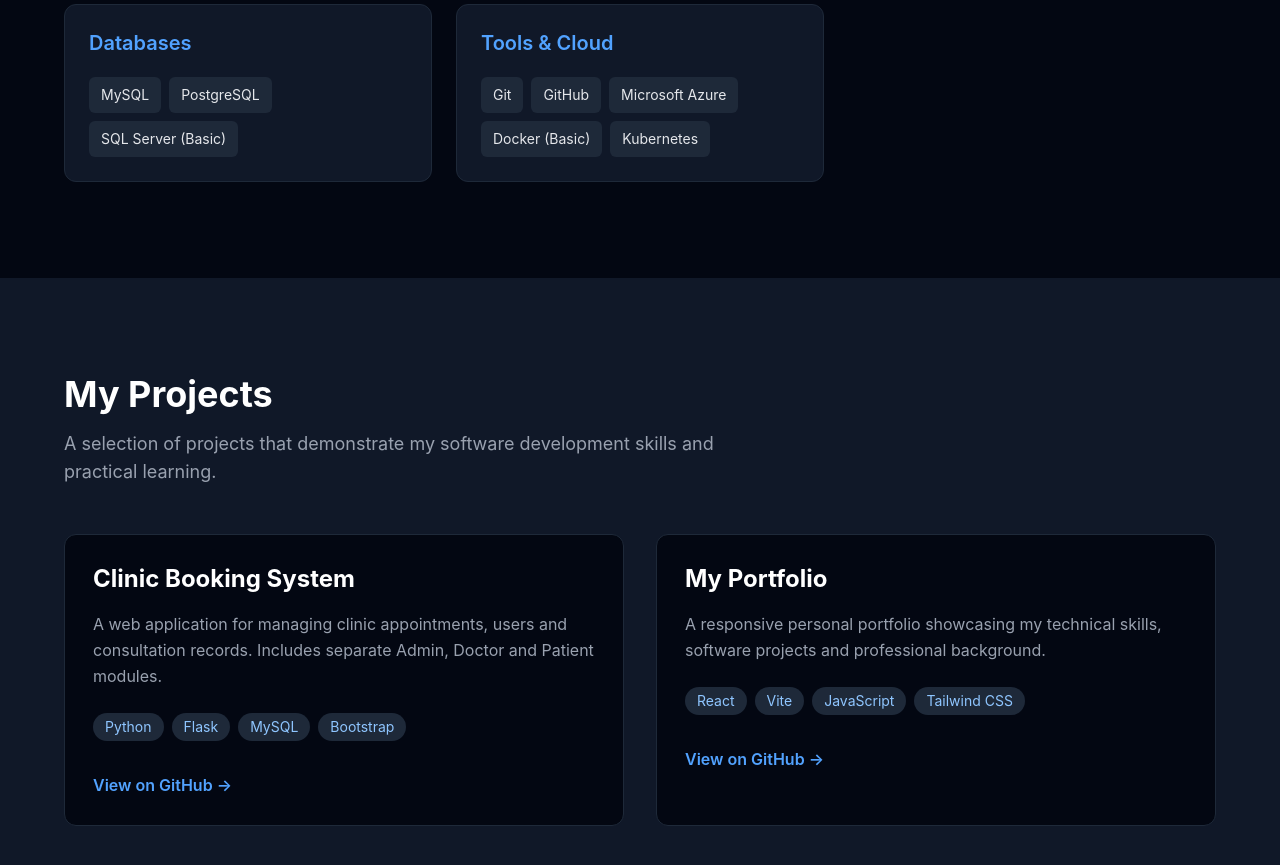
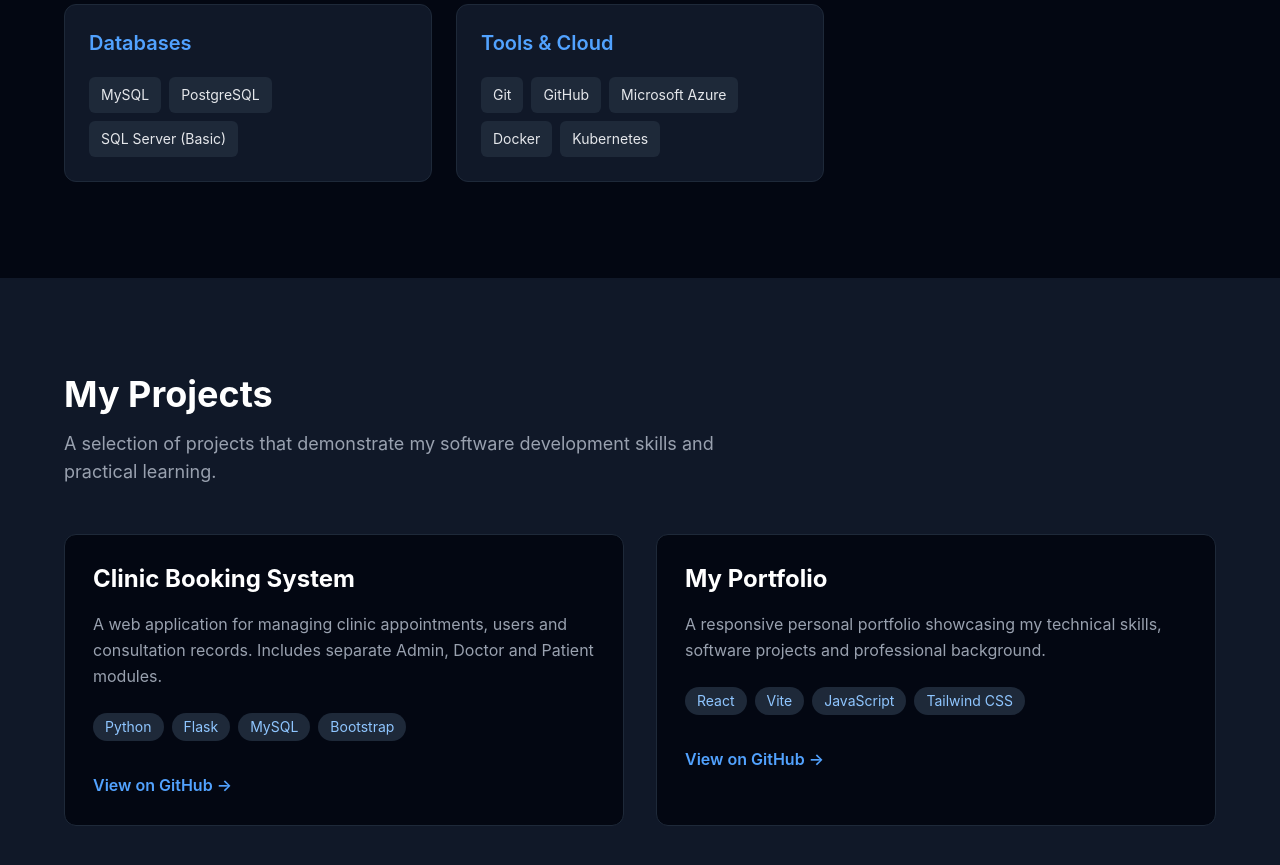
Before and after one commit to Manqasana-Lepota/manqasana-dev-portfolio, a React (Vite) app: page / in a window 1280 px wide. Shown: the part 1800-2665 px from the top of the page. Built offline with nearby package versions, Linux system fonts and the light colour scheme.

Commit message:
Update Skills.jsx

```diff
--- a/src/components/Skills.jsx
+++ b/src/components/Skills.jsx
@@ -18,7 +18,7 @@ const skillGroups = [
   },
   {
     title: "Tools & Cloud",
-    skills: ["Git", "GitHub", "Microsoft Azure", "Docker (Basic)", "Kubernetes"],
+    skills: ["Git", "GitHub", "Microsoft Azure", "Docker", "Kubernetes"],
   },
 ]
 
```
